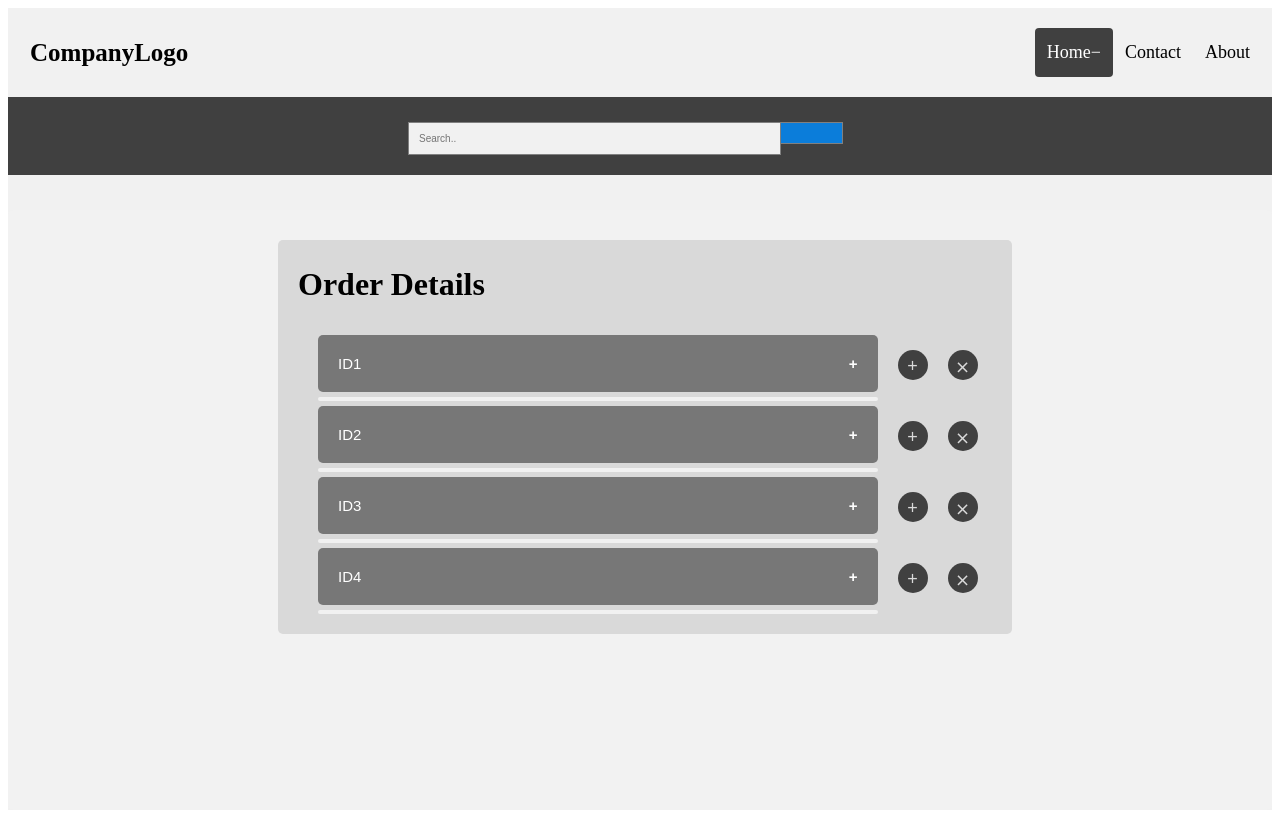
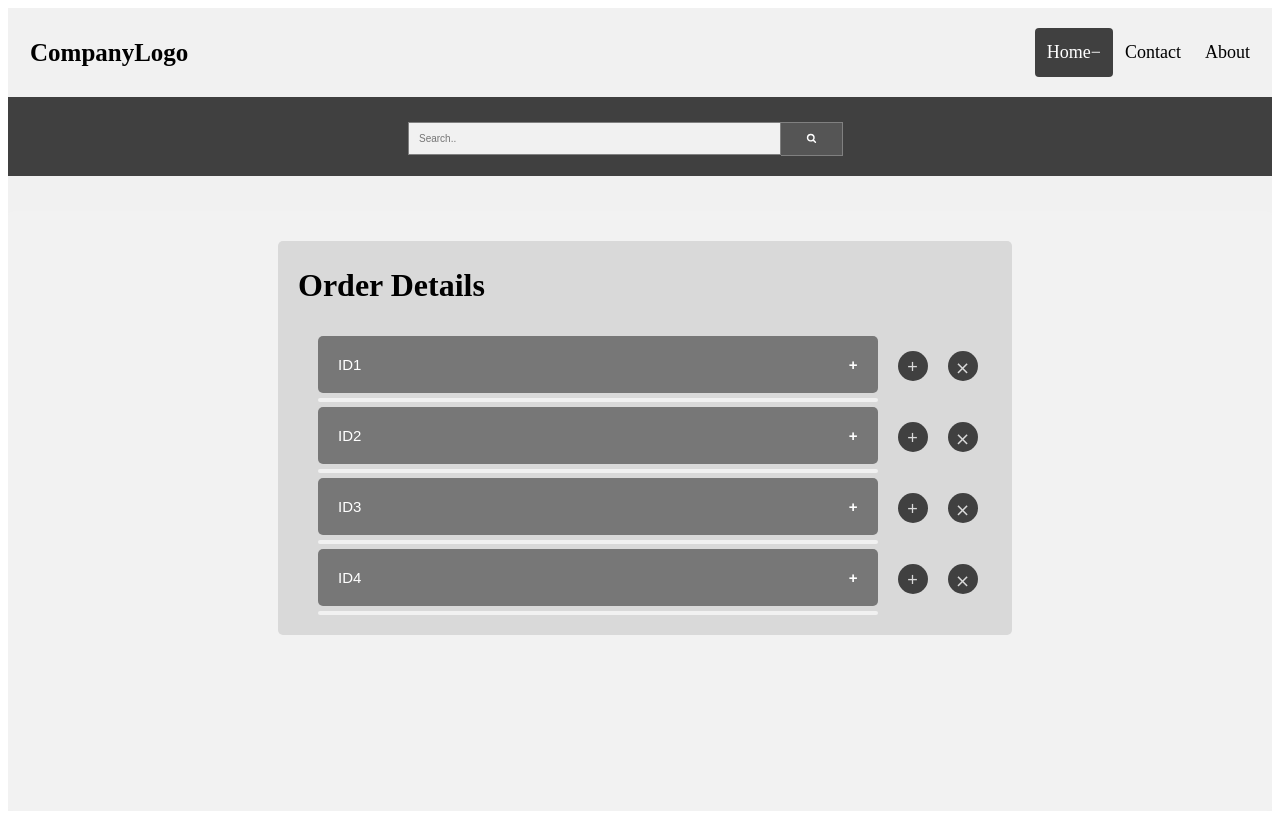
Before and after one commit to imthiyasv91351/Web_page-Order_details, a plain HTML site: page index.html in a window 1280 px wide. In both pictures the pointer is over the button 812 px from the left and 133 px from the top of the page. Drawn offline with Linux system fonts and the light colour scheme.

Commit message:
search icon changed

```diff
--- a/index.html
+++ b/index.html
@@ -17,7 +17,7 @@
     <div class="searchbar">
       <form class="example" action="action_page.php">
         <input type="text" placeholder="Search.." name="search">
-        <button type="submit"><i class="fa fa-search"></i></button>
+        <button type="submit"><img src="search.svg" alt="search" style="width:15px;height:10px;"> </button>
       </form>
     </div>
     <div class="container-fluid">
--- a/style.css
+++ b/style.css
@@ -59,6 +59,7 @@
 
 }
 
+
 * {
   box-sizing: border-box;
 }
@@ -87,10 +88,13 @@ form.example button {
   border-left: none; /* Prevent double borders */
   cursor: pointer;
   margin-top: 5px;
+
+
 }
 
 form.example button:hover {
-  background: #0b7dda;
+  background: #555;
+  color: #404040;
 }
 
 /* Clear floats */
```
Also changed, not shown: search.svg (added).
